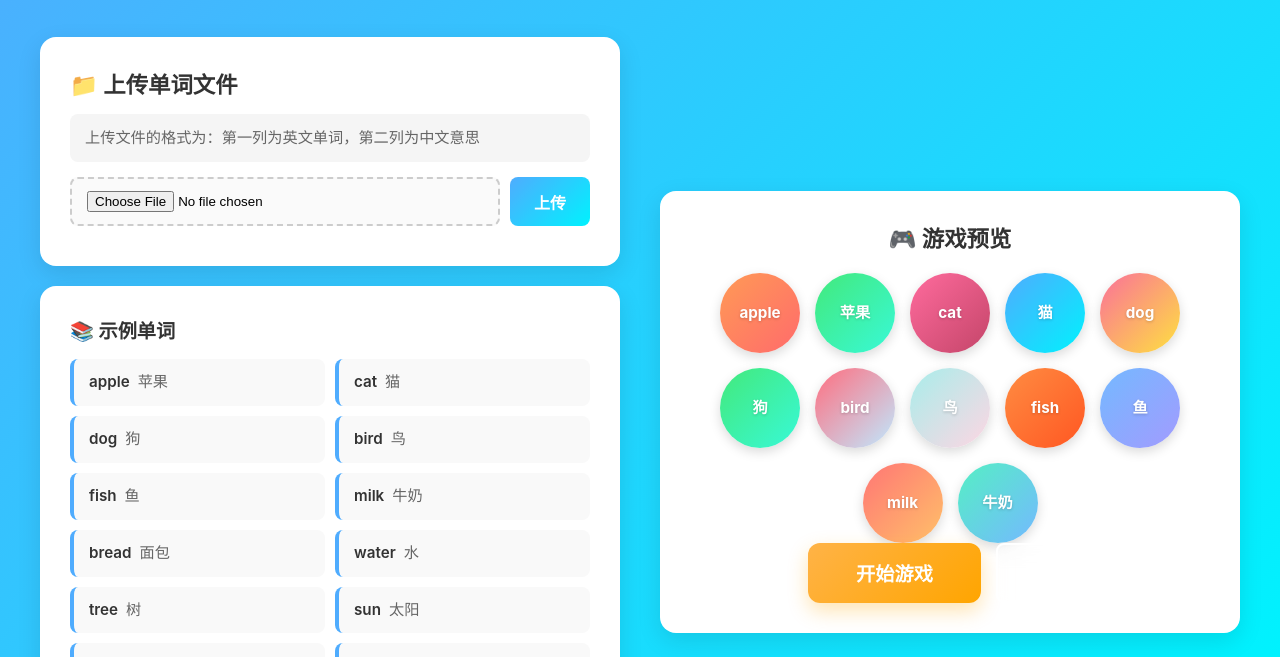
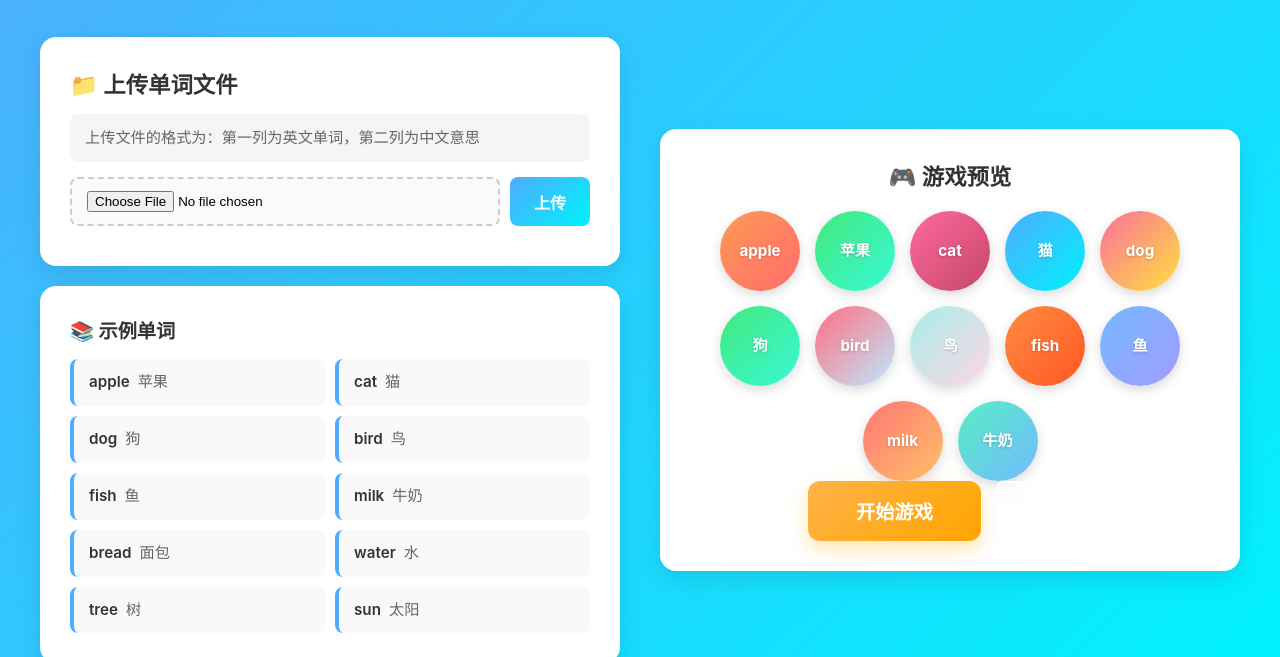
Before and after one commit to siyuyao979/singleBubblePopMatch, a plain HTML site: page index.html in a window 1280 px wide. Shown: the part 143-800 px from the top of the page. Drawn offline with Linux system fonts and the light colour scheme.

Commit message:
Reduce sample words from 20 to 10

```diff
--- a/index.html
+++ b/index.html
@@ -681,17 +681,7 @@
             { english: 'bread', chinese: '面包' },
             { english: 'water', chinese: '水' },
             { english: 'tree', chinese: '树' },
-            { english: 'sun', chinese: '太阳' },
-            { english: 'moon', chinese: '月亮' },
-            { english: 'star', chinese: '星星' },
-            { english: 'red', chinese: '红色' },
-            { english: 'blue', chinese: '蓝色' },
-            { english: 'green', chinese: '绿色' },
-            { english: 'happy', chinese: '开心' },
-            { english: 'sad', chinese: '伤心' },
-            { english: 'run', chinese: '跑' },
-            { english: 'jump', chinese: '跳' },
-            { english: 'book', chinese: '书' }
+            { english: 'sun', chinese: '太阳' }
         ];
 
         let words = [...SAMPLE_WORDS];
```
